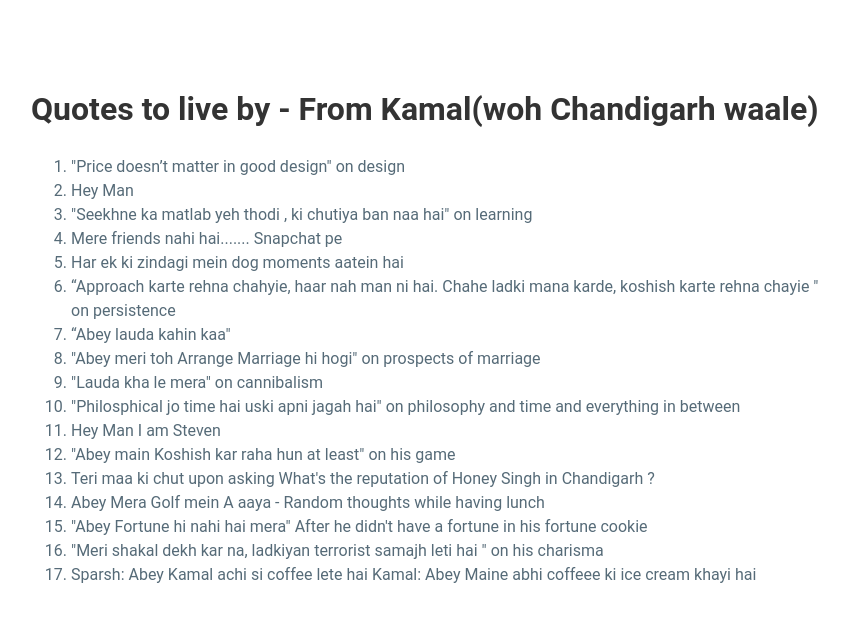
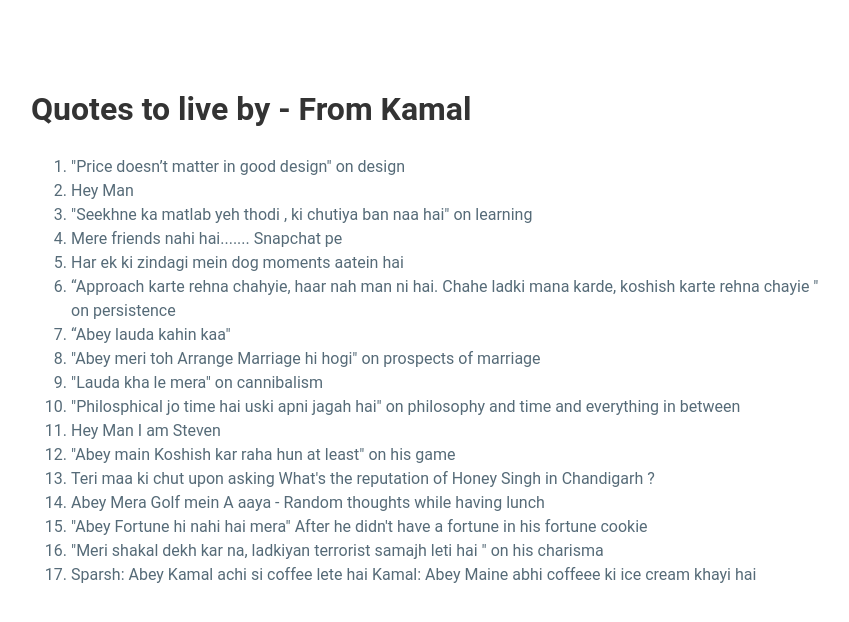
Before and after one commit to quotesbykamal/quotesbykamal.github.io, a plain HTML site: page index.html in a window 1280 px wide. Shown: the whole page, without its empty margins (209-1058 px from the left). Drawn offline with Linux system fonts and the light colour scheme.

Commit message:
Update index.html

```diff
--- a/index.html
+++ b/index.html
@@ -12,7 +12,7 @@
 
 </head>
 <body>
-<h1>Quotes to live by - From Kamal(woh Chandigarh waale)</h1>
+<h1>Quotes to live by - From Kamal</h1>
 	<ol>
 <li>"Price doesn’t matter in good design" on design</li>
 <li>Hey Man</li>
```
